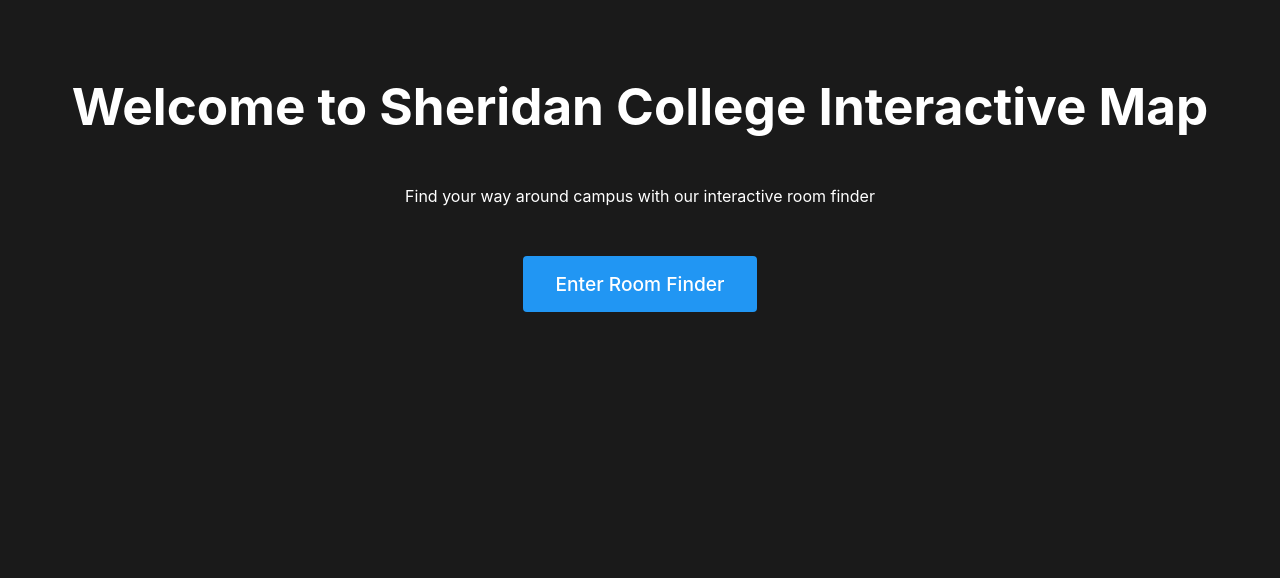
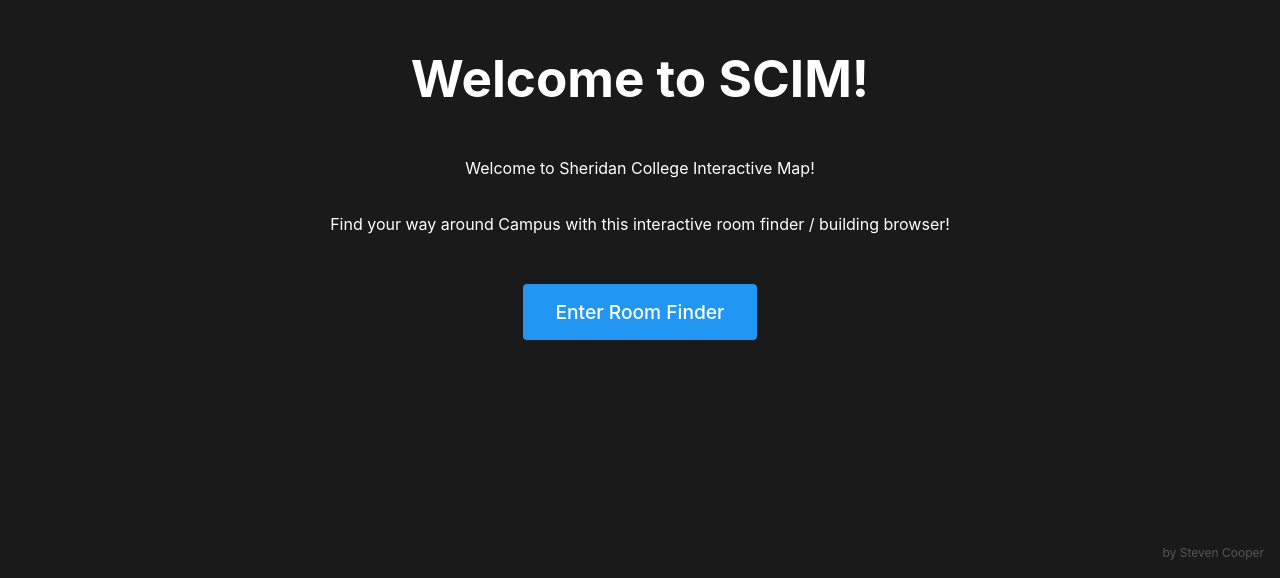
Before and after one commit to scooperdev/CollegeMap, a React (Vite) app in the folder college-map/: page / in a window 1280 px wide. Shown: the part 222-800 px from the top of the page. Built offline with nearby package versions, Linux system fonts and the light colour scheme.

Commit message:
added credits to splash screen

```diff
--- a/college-map/src/components/SplashScreen.tsx
+++ b/college-map/src/components/SplashScreen.tsx
@@ -6,14 +6,16 @@
 
   return (
     <div className="splash-container">
-      <h1>Welcome to Sheridan College Interactive Map</h1>
-      <p>Find your way around campus with our interactive room finder</p>
+      <h1>Welcome to SCIM!</h1>
+      <p>Welcome to Sheridan College Interactive Map!</p>
+      <p>Find your way around Campus with this interactive room finder / building browser!</p>
       <button
         className="enter-button"
         onClick={() => navigate('/buildings')}
       >
         Enter Room Finder
       </button>
+      <span className="credits">by Steven Cooper</span>
     </div>
   );
 };
--- a/college-map/src/styles/SplashScreen.css
+++ b/college-map/src/styles/SplashScreen.css
@@ -27,3 +27,12 @@
 .enter-button:hover {
   background-color: #1976d2;
 }
+
+.credits {
+  position: fixed;
+  bottom: 1rem;
+  right: 1rem;
+  font-size: 0.75rem;
+  color: #666;
+  opacity: 0.8;
+}
```
